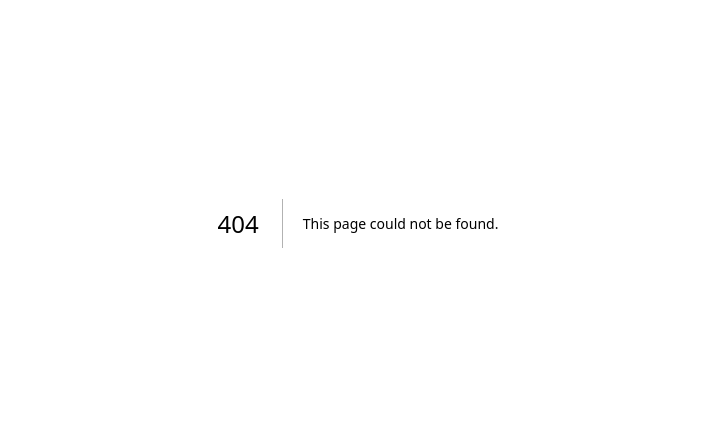
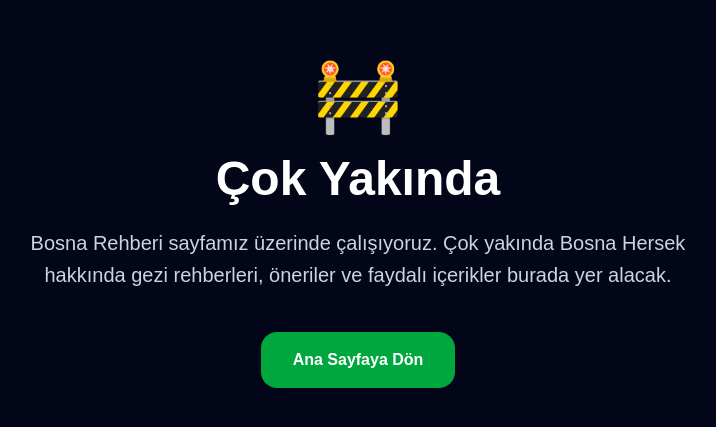
Before and after one commit to tarikakar/bosna-rehberi, a Next.js app: page /rehber in a window 1280 px wide. Before the commit this address had no page. Shown: the part 177-604 px from the top of the page, without its empty margins (282-998 px from the left). Built offline with nearby package versions, Linux system fonts and the light colour scheme.

Commit message:
Rehber sayfası eklendi

```diff
--- /dev/null
+++ b/app/rehber/page.tsx
@@ -0,0 +1,37 @@
+import Link from "next/link";
+
+export default function RehberPage() {
+  return (
+    <main className="min-h-screen bg-slate-950 text-white flex items-center justify-center px-6">
+      <div className="max-w-2xl text-center">
+        <div className="text-7xl mb-6">🚧</div>
+
+        <h1 className="text-5xl font-extrabold mb-6">
+          Çok Yakında
+        </h1>
+
+        <p className="text-xl text-slate-300 leading-relaxed mb-10">
+          Bosna Rehberi sayfamız üzerinde çalışıyoruz.
+          Çok yakında Bosna Hersek hakkında gezi rehberleri,
+          öneriler ve faydalı içerikler burada yer alacak.
+        </p>
+
+        <Link
+          href="/"
+          className="
+            inline-block
+            bg-green-600
+            hover:bg-green-700
+            px-8
+            py-4
+            rounded-2xl
+            font-bold
+            transition
+          "
+        >
+          Ana Sayfaya Dön
+        </Link>
+      </div>
+    </main>
+  );
+}
```
